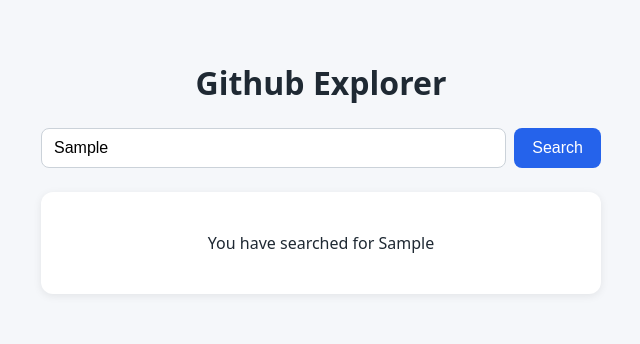
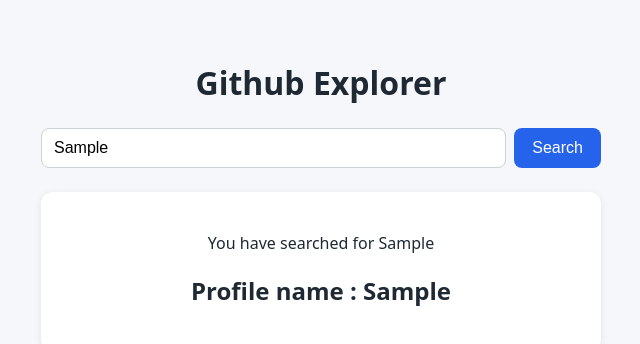
Before and after one commit to aishuu11/DevTrack, a plain HTML site: page index.html in a window 1280 px wide. Both pictures are taken after typing "Sample" into the empty fields and a click on the button "Search". Shown: the whole page, without its empty margins (319-959 px from the left). Drawn offline with Linux system fonts and the light colour scheme.

Commit message:
create a simple profile dashboard

```diff
--- a/main.js
+++ b/main.js
@@ -30,9 +30,21 @@ function displayUsername(){
     const userInput = username.value.trim()
     if (userInput === ""){
         results.textContent = "Please enter a valid username"
+        // if the username is empty then we have to use return cuz since the function should end and it should not show the profile
+        return
     }
     else{
       results.textContent = `You have searched for ${userInput}`
     }
+    // we are going to create profile sample dashboard for the username we search
+
+    // we have learnt how to create a element just in js
+    // the steps are create element then edit its text then append it to document
+
+    const profileHeading = document.createElement("h2")
+    profileHeading.textContent = `Profile name : ${userInput}`
+    results.append(profileHeading)
+
+
 
 }
```
Also changed, not shown: index.html (+1 -0 lines).
